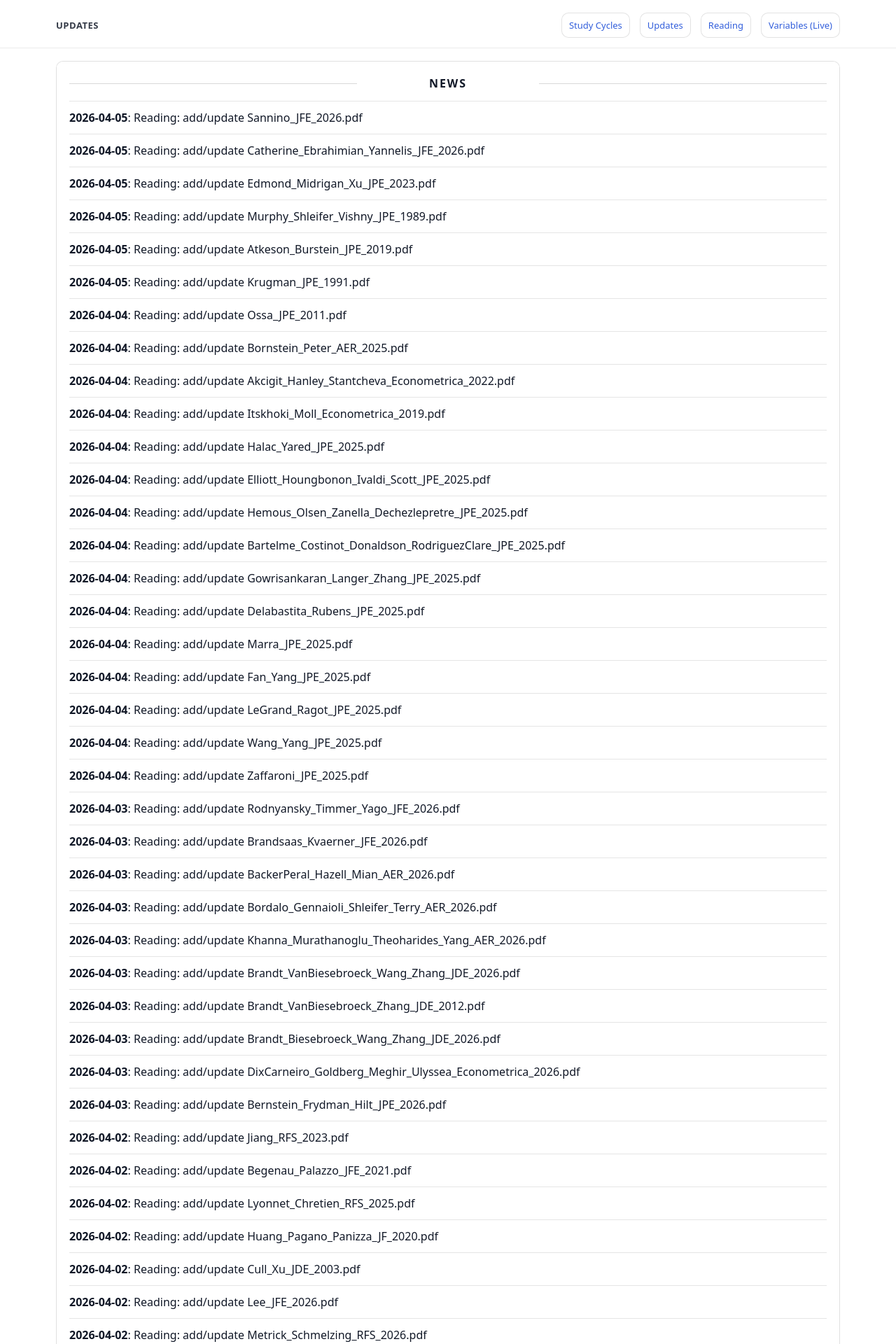
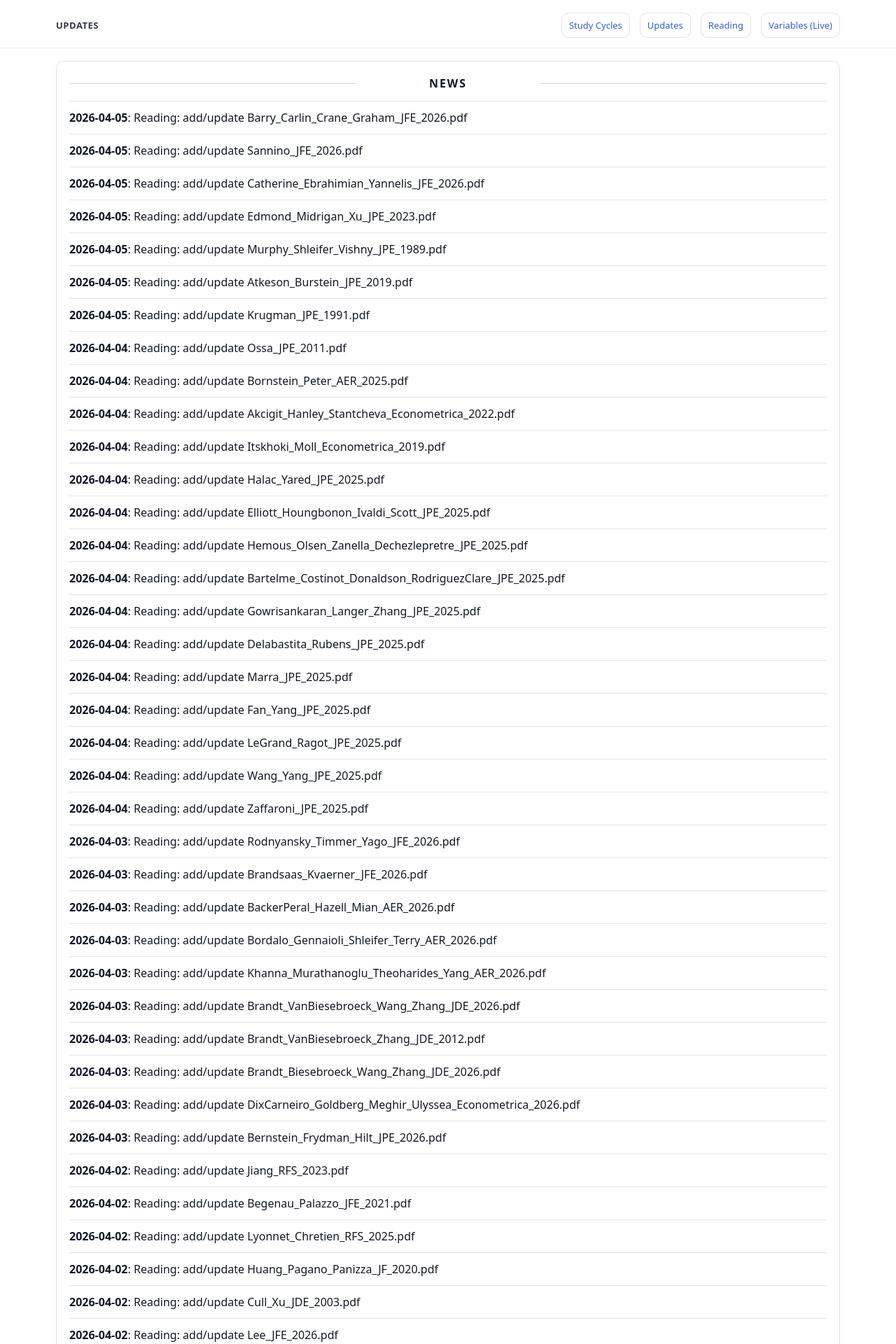
Before and after one commit to yaxinzn/study-archive, a Jekyll site: the page built from updates/index.md, in a window 1280 px wide. Shown: the top 1920 px of the page at 70% size. Built offline with Jekyll 4.4.1, drawn with Linux system fonts in a browser that asks for light colours; some of the changed text lies outside the part shown.

Commit message:
chore: update NEWS feed

```diff
--- a/_data/news.yml
+++ b/_data/news.yml
@@ -1,4 +1,7 @@
 # Auto-generated update history (sorted newest -> oldest). Do not edit manually.
+- ts: "1775386696"
+  date: "2026-04-05"
+  title: "Reading: add/update Barry_Carlin_Crane_Graham_JFE_2026.pdf"
 - ts: "1775385305"
   date: "2026-04-05"
   title: "Reading: add/update Sannino_JFE_2026.pdf"
```
